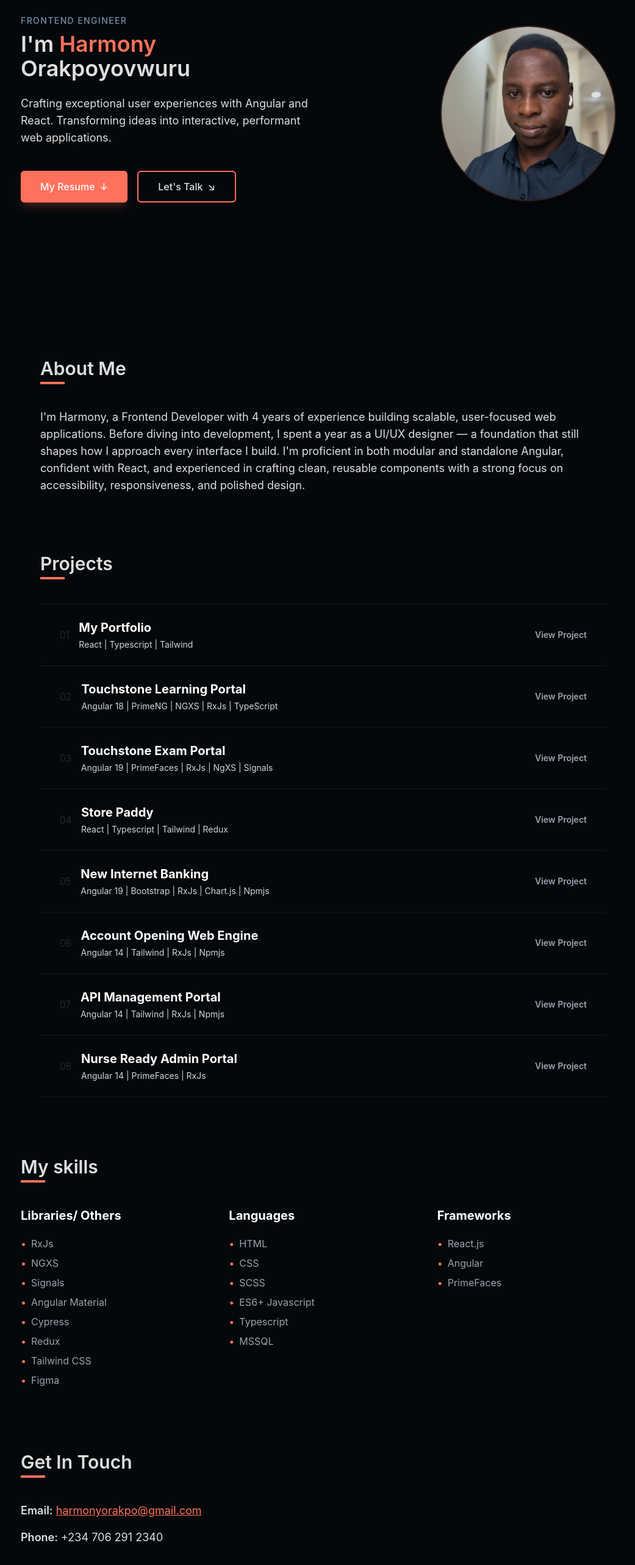
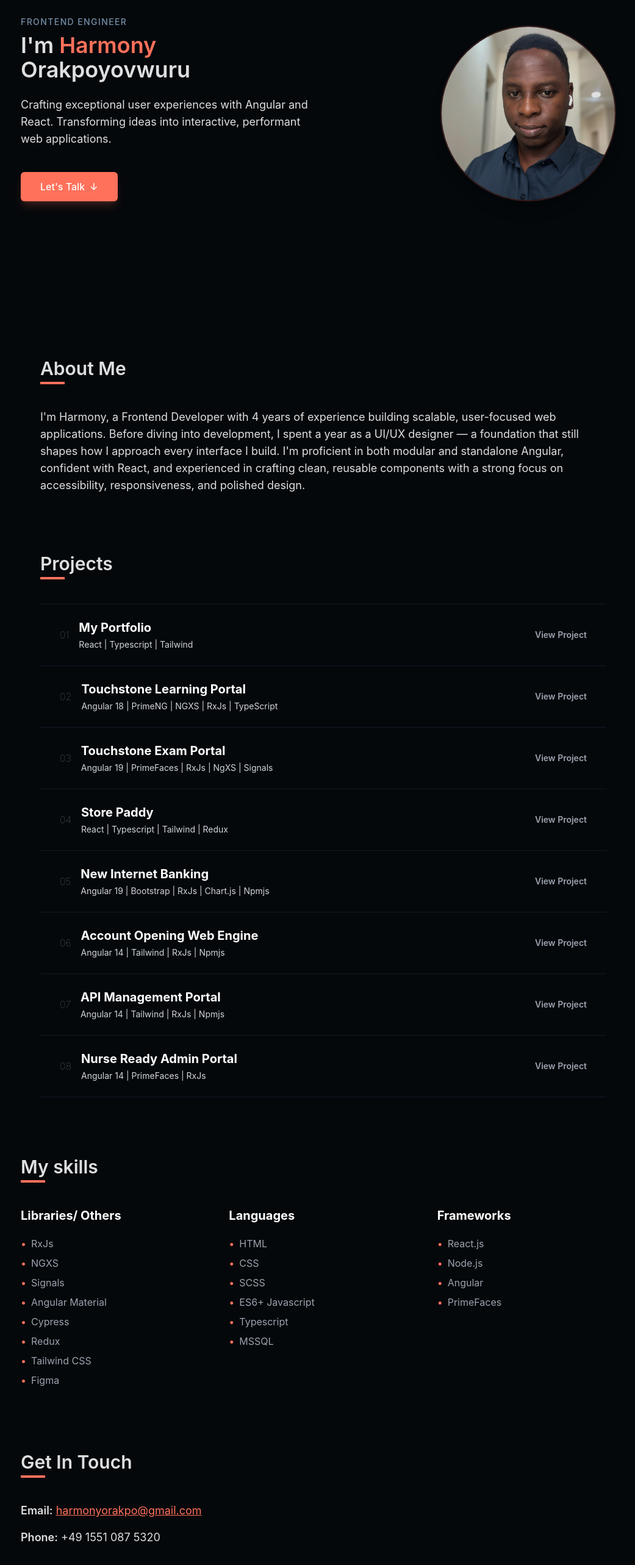
Before and after one commit to harmonyorakpo/Portfolio, a React (Vite) app: page / in a window 1280 px wide. Shown: the part 214-2780 px from the top of the page at 61% size, without its empty margins (110-1151 px from the left). Built offline with nearby package versions, Linux system fonts and the light colour scheme.

Commit message:
made some update

```diff
--- a/src/components/Contact.tsx
+++ b/src/components/Contact.tsx
@@ -24,7 +24,7 @@ function Contact() {
 
         <div>
           <span className="font-semibold">Phone:</span>{' '}
-          <span>+234 706 291 2340</span>
+          <span>+49 1551 087 5320</span>
         </div>
       </div>
     </motion.div>
--- a/src/components/Hero.tsx
+++ b/src/components/Hero.tsx
@@ -8,12 +8,12 @@ const Hero = () => {
     setIsLoaded(true);
   }, []);
 
-  const handleDownload = () => {
-    const link = document.createElement("a");
-    link.href = `/cv/Harmony_Orakpoyovwuru_cv.pdf`;
-    link.download = "Harmony Orakpoyovwuru CV.pdf";
-    link.click();
-  };
+  // const handleDownload = () => {
+  //   const link = document.createElement("a");
+  //   link.href = `/cv/Harmony_Orakpoyovwuru_cv.pdf`;
+  //   link.download = "Harmony Orakpoyovwuru CV.pdf";
+  //   link.click();
+  // };
 
   // Animation variants
   const containerVariants = {
@@ -126,7 +126,7 @@ const Hero = () => {
             variants={itemVariants}
             className="py-4 flex flex-wrap gap-4"
           >
-            <button
+            {/* <button
               onClick={handleDownload}
               className="bg-primary text-white px-8 py-3 rounded-md font-medium hover:scale-105 transition-all shadow-lg shadow-primary/20 group"
             >
@@ -136,7 +136,7 @@ const Hero = () => {
                 ↓
                 </span>
               </span>
-            </button>
+            </button> */}
             <button
               onClick={() => {
                 const contactSection = document.getElementById("contact");
@@ -144,12 +144,12 @@ const Hero = () => {
                   contactSection.scrollIntoView({ behavior: "smooth" });
                 }
               }}
-              className="border-2 border-primary px-8 py-3 rounded-md font-medium hover:bg-primary hover:text-white transition-all group"
+                         className="bg-primary text-white px-8 py-3 rounded-md font-medium hover:scale-105 transition-all shadow-lg shadow-primary/20 group"
             >
               <span className="flex items-center gap-2">
                 <span>Let's Talk</span>
                 <span className="group-hover:translate-x-1 transition-transform">
-                  ↘
+                  ↓
                 </span>
               </span>
             </button>
--- a/src/components/Skills.tsx
+++ b/src/components/Skills.tsx
@@ -31,6 +31,7 @@ const skillsData: ISkillCategory[] = [
     title: "Frameworks",
     skills: [
       { name: "React.js" },
+      { name: "Node.js" },
       { name: "Angular" },
       { name: "PrimeFaces" },
     ],
```
Also changed, not shown: src/pages/Home.tsx (line endings or trailing spaces).
